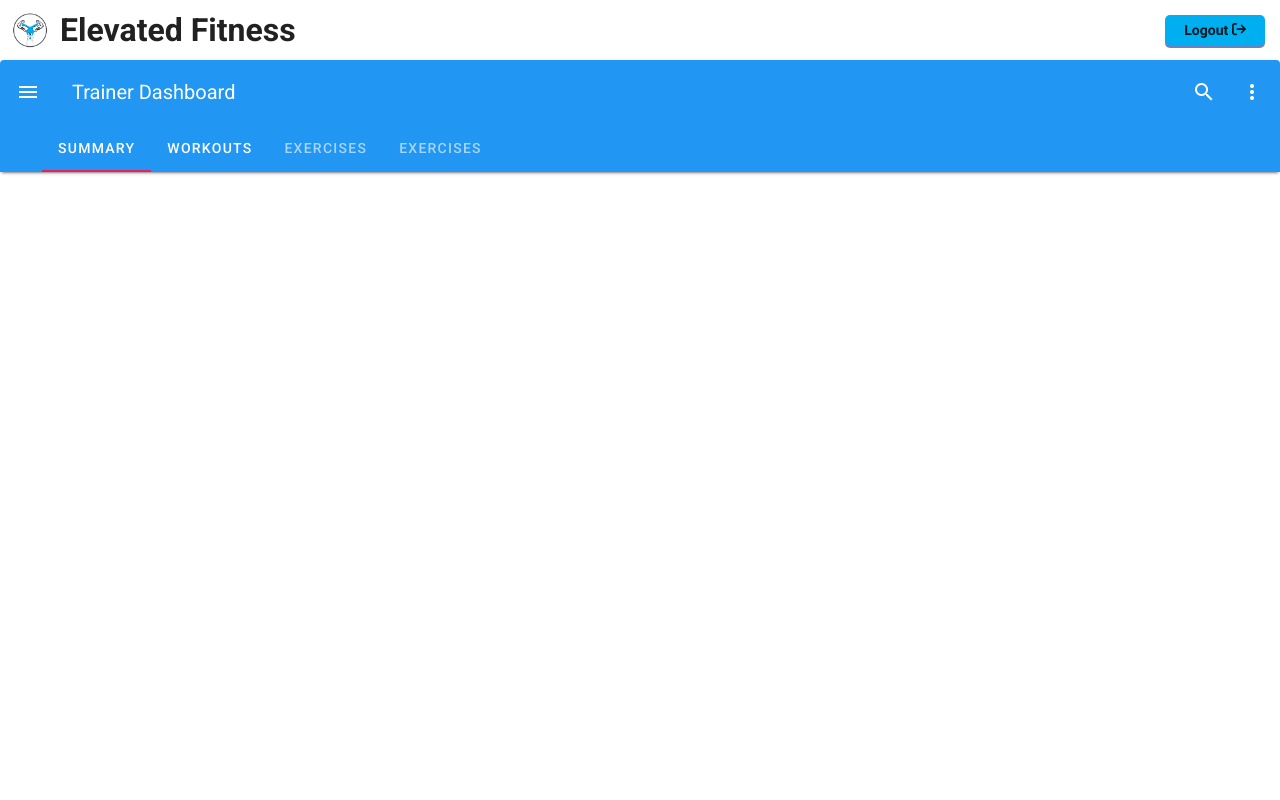
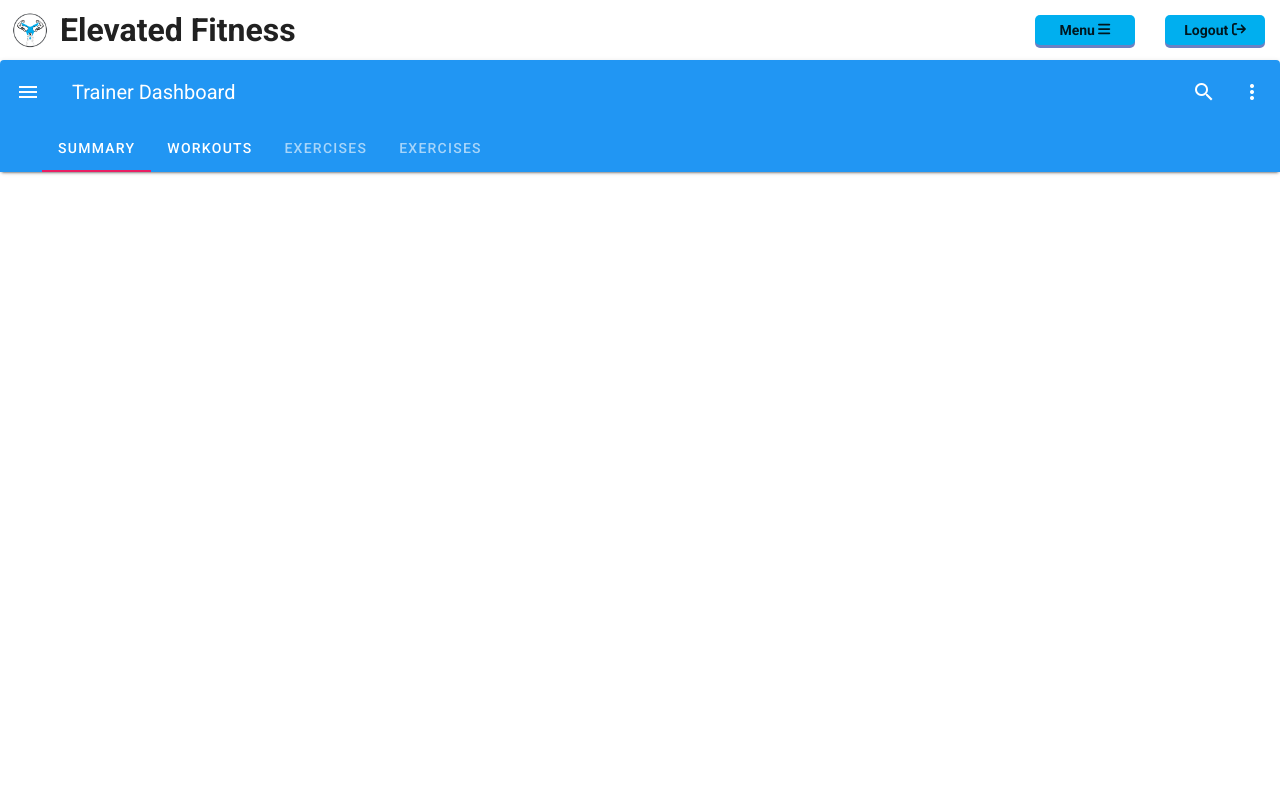
Before and after one commit to TrevRossow/Workout-Builder, a Vue app in the folder vue/: page /trainer in a window 1280 px wide. Shown: the top 800 px of the page. Built offline with nearby package versions, Linux system fonts and the light colour scheme; sample sign-in values are in the browser's storage.

Commit message:
menu button

```diff
--- a/vue/src/App.vue
+++ b/vue/src/App.vue
@@ -8,11 +8,17 @@
         </header>
         <nav>
           <div class="navDiv">
-            <button id="loginHome" v-on:click="$router.push({name:'login'})"
+            <button id="loginHome" class="btn" v-on:click="$router.push({name:'login'})"
             v-if="($store.state.token === '' )">Login
             <font-awesome-icon icon="fa-solid fa-arrow-right-to-bracket" />
             </button>
-          <button id="loginHome" v-on:click="$router.push({name:'logout'})"
+
+            <button id="dashboardBtn" class="btn" v-on:click="getUser()"
+            v-if="($store.state.token != '')"> Menu
+            <font-awesome-icon icon="fa-bars"/>
+            </button>
+
+          <button id="loginHome" class="btn" v-on:click="$router.push({name:'logout'})"
             v-bind:to="{ name: 'logout' }"
             v-if="($store.state.token != '')">Logout
             <font-awesome-icon icon="fa-solid fa-arrow-right-from-bracket" />
@@ -61,9 +67,17 @@ export default {
     //
   }),
   methods: {
-    signInOut(){
-      this.$store.state.signedIn != this.$store.state.signedIn;
-    }
+    getUser(){
+       if (this.$store.state.user.authorities[0].name === "ROLE_TRAINER" && this.$router.name) {
+              this.$router.replace({ name: "trainer" });
+            } else if (this.$store.state.user.authorities[0].name === "ROLE_USER") {
+              this.$router.replace({ name: "user" });
+            } else {
+              this.$router.push({ name: "login" });
+            }
+          }
+
+
   }
 };
 </script>
@@ -107,7 +121,7 @@ nav {
   grid-row: 1fr 1fr;
 }
 
-#loginHome  {
+.btn {
   font-size: 14px;
   font-weight: 600;
   text-decoration: none;
@@ -118,7 +132,7 @@ nav {
   margin: 15px
 }
 
-button :hover {
+.btn:hover {
   top: 3px;
   border: #4c4c4c;
 
--- a/vue/src/main.js
+++ b/vue/src/main.js
@@ -6,11 +6,11 @@ import axios from 'axios'
 import vuetify from './plugins/vuetify'
 import { library } from '@fortawesome/fontawesome-svg-core'
 import {   faFacebookSquare, faTwitter, faLinkedin, faYoutubeSquare,  } from '@fortawesome/free-brands-svg-icons'
-import {  faShoppingCart, faKey, faMailBulk, faUser, faArrowRightToBracket, faArrowRightFromBracket, faStar } from '@fortawesome/free-solid-svg-icons'
+import {  faShoppingCart, faKey, faMailBulk, faUser, faArrowRightToBracket, faArrowRightFromBracket, faStar, faBars } from '@fortawesome/free-solid-svg-icons'
 import { FontAwesomeIcon } from '@fortawesome/vue-fontawesome'
 
 library.add(faFacebookSquare, faTwitter,
-  faShoppingCart, faKey, faMailBulk, faUser, faLinkedin, faYoutubeSquare, faArrowRightToBracket, faArrowRightFromBracket, faStar)
+  faShoppingCart, faKey, faMailBulk, faUser, faLinkedin, faYoutubeSquare, faArrowRightToBracket, faArrowRightFromBracket, faStar, faBars)
 
 Vue.component('font-awesome-icon', FontAwesomeIcon)
 
--- a/vue/src/store/index.js
+++ b/vue/src/store/index.js
@@ -20,7 +20,6 @@ export default new Vuex.Store({
   state: {
     token: currentToken || '',
     user: currentUser || {},
-    signedIn: false,
 
 
   },
--- a/vue/src/views/Home.vue
+++ b/vue/src/views/Home.vue
@@ -15,7 +15,7 @@
       <article>
         <h3>Our Mission</h3><br>
         <p>
-          Here at Elevated Fitness® we are passionate about sharing our love of fitness with the world.
+          Our team at Elevated Fitness® are passionate about sharing our love of fitness with the world.
           We work hard hand picking every trainer to best suit our client's needs.
           Whether you're looking for a random work out to spice up your routine, or a customized session with a world-class trainer,
           Elevated Fitness® has you covered. <br><br>
@@ -58,7 +58,7 @@ export default {
   name: "home",
   data() {
     return {
-      reviews:["","","","",""],
+      reviews:["1","2","3","4","5"],
 
       caroImages: [
         {
--- a/vue/src/views/Login.vue
+++ b/vue/src/views/Login.vue
@@ -68,7 +68,7 @@ export default {
           if (response.status == 200) {
             this.$store.commit("SET_AUTH_TOKEN", response.data.token);
             this.$store.commit("SET_USER", response.data.user);
-            console.log(response.data.user.authorities[0].name);
+
             if (this.isTrainer(response.data.user.authorities[0].name)) {
               this.$router.push({ name: "trainer" });
             } else if (this.isUser(response.data.user.authorities[0].name)) {
--- a/vue/src/views/TrainerPage.vue
+++ b/vue/src/views/TrainerPage.vue
@@ -68,15 +68,12 @@
 
 <script>
 export default {
-data () {
-    return {
-      tab: null,
-      items: [
-        'web', 'shopping', 'videos', 'images', 'news',
-      ],
-      text: 'Lorem ipsum dolor sit amet, consectetur adipiscing elit, sed do eiusmod tempor incididunt ut labore et dolore magna aliqua. Ut enim ad minim veniam, quis nostrud exercitation ullamco laboris nisi ut aliquip ex ea commodo consequat.',
-    }
-  },
+  data: () => ({
+    fab: false,
+    hidden: false,
+    tabs: null,
+  }),
+
 
   computed: {
     activeFab () {
```
